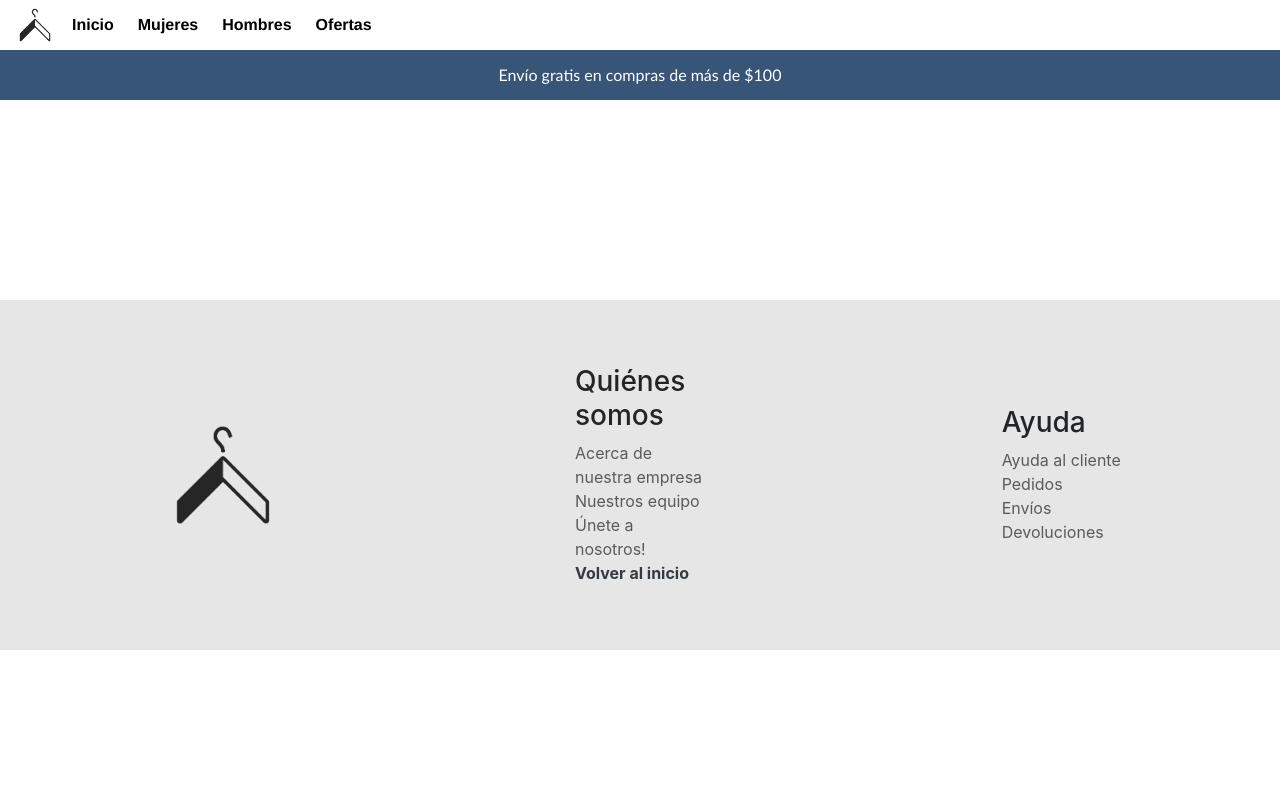
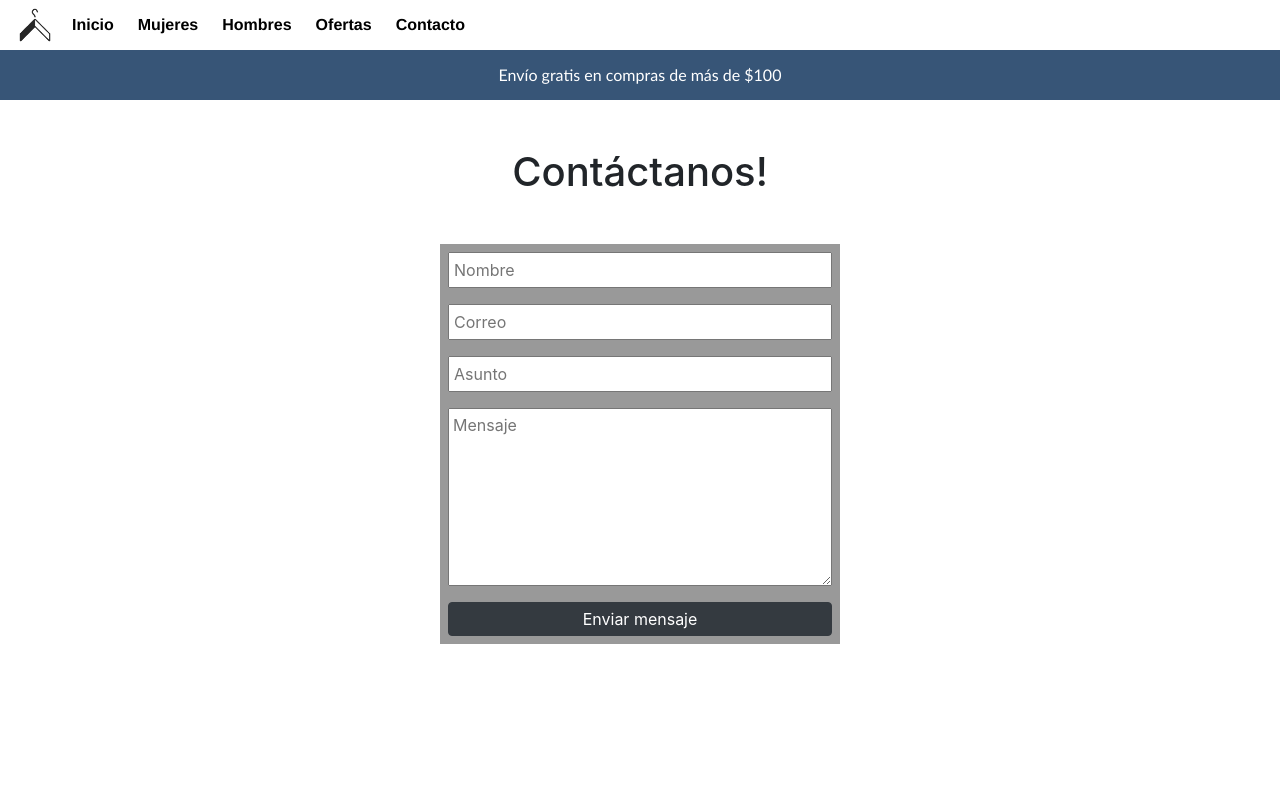
Before and after one commit to letifoss/clothesstore, a React (Create React App) app: page /contacto in a window 1280 px wide. Shown: the top 800 px of the page. Built offline with nearby package versions, Linux system fonts and the light colour scheme.

Commit message:
formulario de contacto agregado

```diff
--- a/src/App.js
+++ b/src/App.js
@@ -5,6 +5,7 @@ import Inicio from './paginas/Inicio';
 import Mujeres from './paginas/Mujeres';
 import Hombres from './paginas/Hombres';
 import Ofertas from './paginas/Ofertas';
+import Contacto from './paginas/Contacto';
 import {Routes, Route, BrowserRouter as Router} from "react-router-dom";
 
 
@@ -17,10 +18,11 @@ function App() {
         <Menu />
       </header>
       <Routes>
-        <Route path="/inicio" element={<Inicio />} />
+        <Route path="/" element={<Inicio />} />
         <Route path="/mujeres" element={<Mujeres /> } />
         <Route path="/hombres" element={<Hombres />} />
         <Route path="/ofertas" element={<Ofertas />} />
+        <Route path="/contacto" element={<Contacto />} />
       </Routes>
       <footer>
         <Footer />
--- a/src/componentes/Menu.js
+++ b/src/componentes/Menu.js
@@ -4,6 +4,7 @@ import logo from '../imagenes/logoropa.png'
 import { useState } from 'react';
 import Menudesplegable from './Menudesplegable';
 import { Link } from 'react-router-dom';
+
 
 
 
@@ -37,10 +38,11 @@ function Menu() {
             <>
                 <nav className="menu">
                     <img src={logo} width={50} alt="Logo" />
-                    <Link to="/inicio">Inicio</Link>
+                    <Link to="/">Inicio</Link>
                     <Link to="/mujeres">Mujeres</Link>
                     <Link to="/hombres">Hombres</Link>
                     <Link to="/ofertas">Ofertas</Link>
+                    <Link to="/contacto">Contacto</Link>
                 </nav>
                 <div className="alerta d-flex align-items-center">
                     <p>Envío gratis en compras de más de $100</p>
--- /dev/null
+++ b/src/paginas/Contacto.js
@@ -0,0 +1,43 @@
+import React from "react";
+import { Form } from "react-router-dom";
+import '../styles/Contacto.css';
+
+export default class Contacto extends React.Component {
+
+    constructor(props) {
+        super(props);
+        this.state = {
+            nombre: "",
+            mensaje: ""
+        };
+
+        this.submitted = this.submitted.bind(this);
+        this.changed = this.changed.bind(this);
+    }
+
+    submitted(event) {
+        alert("Gracias por tu mensaje, " + this.state.nombre);
+        event.preventDefault();
+    }
+
+    changed(event) {
+        this.setState({
+            nombre: event.target.value
+        });
+    }
+
+    render() {
+        return (
+            <div className="d-flex flex-column align-items-center justify-content-center">
+                <h1 className="text-center mb-5 mt-5">Contáctanos!</h1>
+                <form onSubmit={this.submitted} className="contact d-flex flex-column">
+                    <input type="text" placeholder="Nombre" className="p-1 m-2" onChange={this.changed}></input>
+                    <input type="text" placeholder="Correo" className="p-1 m-2"></input>
+                    <input type="text" placeholder="Asunto" className="p-1 m-2"></input>
+                    <textarea placeholder="Mensaje" rows={8} className="p-1 m-2"></textarea>
+                    <button type="submit" className="p-1 m-2 btn btn-dark">Enviar mensaje</button>
+                </form>
+            </div>
+        );
+    }
+}
--- /dev/null
+++ b/src/styles/Contacto.css
@@ -0,0 +1,5 @@
+.contact{
+    width: 400px;
+    height: 400px;
+    background-color: rgb(153, 153, 153);
+}
```
